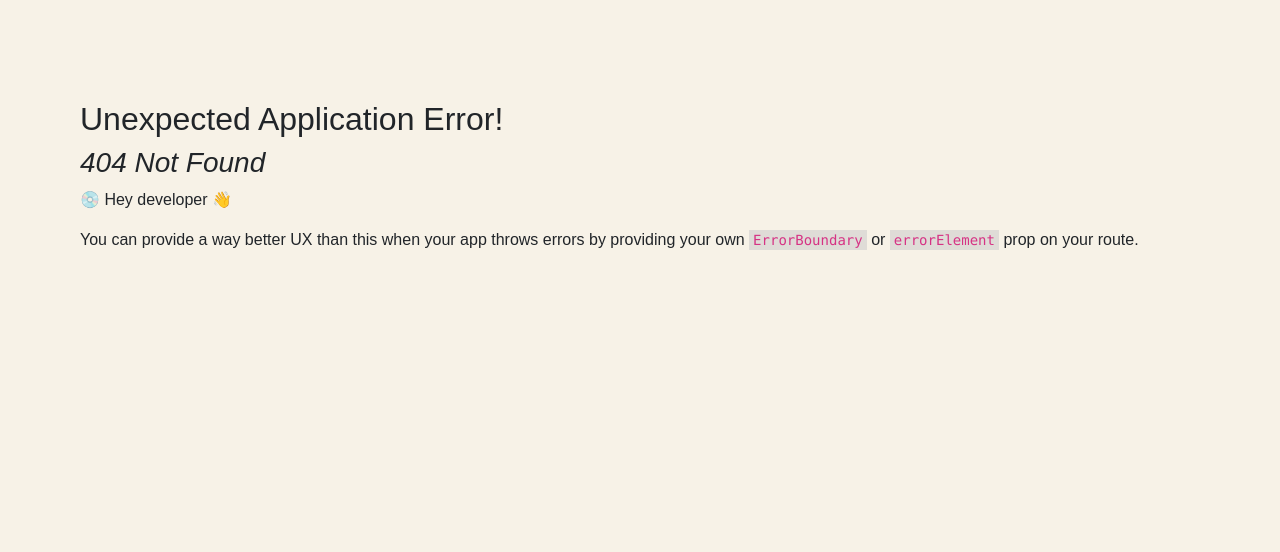
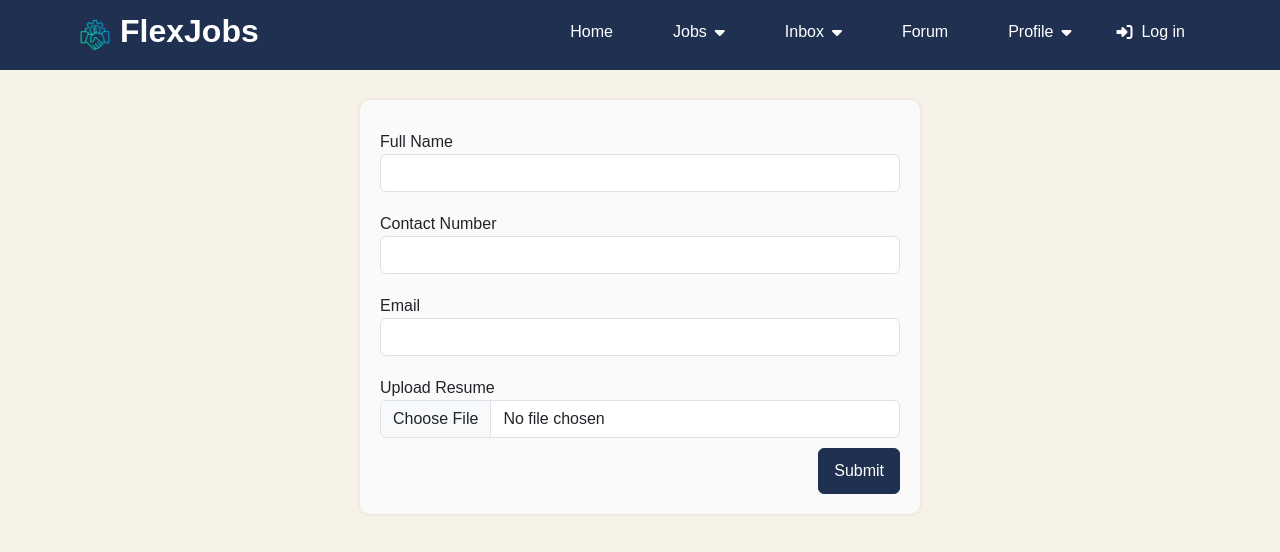
Before and after one commit to Kairos5106/FlexJobs, a React (Vite) app in the folder flexjobs-client/: page /ApplyJob in a window 1280 px wide. Before the commit this address had no page. Shown: the top 552 px of the page. Built offline with nearby package versions, Linux system fonts and the light colour scheme.

Commit message:
saving changes

```diff
--- a/flexjobs-client/src/Router/Router.jsx
+++ b/flexjobs-client/src/Router/Router.jsx
@@ -6,6 +6,7 @@ import Home from "../modules/Module1/Home";
 import JobSearch from "../modules/Module2/JobSearch";
 import PostJob from "../modules/Module2/PostJob";
 import JobDetails from "../modules/Module2/JobDetails";
+import ApplyJob from "../modules/Module2/ApplyJob";
 import Module3Page from "../modules/Module3/Module3Page";
 import Module4Page from "../modules/Module4/Module4Page";
 import Module5Page from "../modules/Module5/Module5Page";
@@ -26,6 +27,7 @@ const router = createBrowserRouter([
         { path: "/JobSearch", element: <JobSearch/> },
         { path: "/PostJob", element: <PostJob/> },
         { path: "/job/:id", element: <JobDetails/> },
+        { path: "/ApplyJob", element: <ApplyJob/> },
 
         // Module 3
         { path: "/Module3Page", element: <Module3Page/> },
--- /dev/null
+++ b/flexjobs-client/src/modules/Module2/ApplyJob.jsx
@@ -0,0 +1,111 @@
+import React, { useState } from 'react'
+import 'bootstrap/dist/css/bootstrap.min.css';
+import './Module2.css';
+
+const ApplyJob = () => {
+    // Construct the job application object
+    const [applicationFormData, setApplicationFormData] = useState({
+        fullName: '',
+        contactNumber: '',
+        email: '',
+        resume: '',
+    });
+
+    // Handle form data change
+    const handleChange = (e) => {
+        const { name, value } = e.target;
+        setApplicationFormData(prevState => ({
+            ...prevState,
+            [name]: value
+        }));
+    };
+
+    // Handle file input change
+    const handleFileChange = (e) => {
+        setApplicationFormData(prevState => ({
+            ...prevState,
+            resume: e.target.files[0]
+        }));
+    };
+
+    // Function to submit the job application
+    const onSubmit = async (e) => {
+        e.preventDefault();
+
+        const applicationData = {
+            ...applicationFormData,
+            jobId: job._id,
+            jobTitle: job.jobTitle,
+            companyName: job.companyName,
+            jobLocation: job.jobLocation,
+            dateApplied: new Date().toISOString()
+        };
+
+        try {
+            const response = await fetch("http://localhost:3000/post-job-application", {
+                method: "POST",
+                headers: {"Content-Type" : "application/json"},
+                body: JSON.stringify(applicationData)
+            });
+
+            const result = await response.json();
+            if (response.ok) {
+                console.log("Application saved successfully:", result);
+                alert("Great job! You've applied successfully. Keep an eye on the 'Jobs Applied' section in your profile to track its status.");
+            } else {
+                console.error('Error posting application:', result);
+                alert('Error posting application: ' + result.message);
+            }
+        } catch (error) {
+            console.error('Error posting application:', error);
+            alert('Error posting application: ' + error.message);
+        }
+    };
+
+    return (
+        <div className="section apply-job">
+            <div className="col-md-6" id="apply-job">
+                <form className="apply-job-form" id="apply-job-form" onSubmit={onSubmit}>
+                    {/* Full name */}
+                    <div className="row g-2 job-form-row">
+                        <div className="col-sm-12">
+                            <label htmlFor="fullName">Full Name</label>
+                            <input type="text" className="form-control" id="fullName" name="fullName" placeholder="" required value={applicationFormData.fullName} onChange={handleChange} />
+                        </div>
+                    </div>
+
+                    {/* Contact number */}
+                    <div className="row g-2 job-form-row">
+                        <div className="col-sm-12">
+                            <label htmlFor="contactNumber">Contact Number</label>
+                            <input type="text" className="form-control" id="contactNumber" name="contactNumber" placeholder="" required value={applicationFormData.contactNumber} onChange={handleChange} />
+                        </div>
+                    </div>
+
+                    {/* Email */}
+                    <div className="row g-2 job-form-row">
+                        <div className="col-sm-12">
+                            <label htmlFor="email">Email</label>
+                            <input type="email" className="form-control" id="email" name="email" placeholder="" required value={applicationFormData.email} onChange={handleChange} />
+                        </div>
+                    </div>
+
+                    {/* Resume */}
+                    <div className="row g-2 job-form-row">
+                        <div className="col-sm-12">
+                            <label htmlFor="resume">Upload Resume</label>
+                            <input type="file" className="form-control" id="resume" accept=".pdf,.doc,.docx" required onChange={handleFileChange}/>
+                        </div>
+                    </div>
+
+                    {/* Submit button */}
+                    <div className="submit-button-postajob d-flex justify-content-end">
+                        <button className="btn btn-primary" id="submit-button-postajob" type="submit">Submit</button>
+                    </div>
+                </form>
+            </div>
+        </div>
+    )
+}
+
+export default ApplyJob
--- a/flexjobs-client/src/modules/Module2/JobDetails.jsx
+++ b/flexjobs-client/src/modules/Module2/JobDetails.jsx
@@ -1,4 +1,5 @@
 import React, { useEffect, useState } from 'react'
+import { Link } from 'react-router-dom';
 import 'bootstrap/dist/css/bootstrap.min.css';
 import 'bootstrap/dist/js/bootstrap.bundle.min.js';
 import './Module2.css';
@@ -10,6 +11,7 @@ const JobDetails = () => {
     const [job, setJob] = useState({});
     console.log("Job ID:", id);
 
+    // Fetch and display the particular job
     useEffect(() => {
         fetch(`http://localhost:3000/all-jobs/${id}`)
             .then(res => res.json())
@@ -32,58 +34,6 @@ const JobDetails = () => {
         return `${days} days ago`;
     };
 
-    // Handle form data change
-    const handleChange = (e) => {
-        const { name, value } = e.target;
-        setApplicationFormData(prevState => ({
-            ...prevState,
-            [name]: value
-        }));
-    };
-
-    // Handle file input change
-    const handleFileChange = (e) => {
-        setApplicationFormData(prevState => ({
-            ...prevState,
-            resume: e.target.files[0]
-        }));
-    };
-
-    // Construct the job application object
-    const [applicationFormData, setApplicationFormData] = useState({
-        fullName: '',
-        contactNumber: '',
-        email: '',
-        resume: '',
-    });
-
-    // Function to submit the job application
-    const onSubmit = async (e) => {
-        e.preventDefault();
-
-        const applicationData = { ...applicationFormData };
-
-        try {
-            const response = await fetch("http://localhost:3000/post-job-application", {
-                method: "POST",
-                headers: {"Content-Type" : "application/json"},
-                body: JSON.stringify(jobData)
-            });
-
-            const result = await response.json();
-            if (response.ok) {
-                console.log("Application saved successfully:", result);
-                alert("Great job! You've applied successfully. Keep an eye on the 'Jobs Applied' section in your profile to track its status.");
-            } else {
-                console.error('Error posting application:', result);
-                alert('Error posting application: ' + result.message);
-            }
-        } catch (error) {
-            console.error('Error posting application:', error);
-            alert('Error posting application: ' + error.message);
-        }
-    };
-
     return (
         <div>
             {/* Top Section */}
@@ -104,7 +54,18 @@ const JobDetails = () => {
                                 <h1 className="h1" id="job-title">{job.jobTitle}</h1>
 
                                 {/* Apply button */}
-                                <button type="button" className="btn btn-primary apply-job-button" id="apply-job-button" data-bs-toggle="modal" data-bs-target="#applyNowPopup">Apply</button>
+                                {/* Apply button */}
+                                <Link to={{
+                                    pathname: "/ApplyJob",
+                                    state: {
+                                        jobId: job._id,
+                                        jobTitle: job.jobTitle,
+                                        companyName: job.companyName,
+                                        jobLocation: job.jobLocation
+                                    }
+                                }} className="btn btn-primary apply-job-button">
+                                    Apply Now
+                                </Link>
                             </div>
 
                             <hr />
@@ -155,41 +116,6 @@ const JobDetails = () => {
                     </div>
                 </div>
             </div>
-
-            {/* Apply now pop up */}
-            <div className="modal fade" id="applyNowPopup" data-bs-backdrop="static" data-bs-keyboard="false" tabIndex="-1" aria-labelledby="applyNowPopup" aria-hidden="true">
-                <div className="modal-dialog modal-dialog-centered modal-dialog-scrollable">
-                    <div className="modal-content">
-                        <div className="modal-header">
-                            <h1 className="modal-title fs-5" id="applyNowPopupTitle">Start Your Application</h1>
-                            <button type="button" className="btn-close" data-bs-dismiss="modal" aria-label="Close"></button>
-                        </div>
-                        <div className="modal-body">
-                            <form className="apply-job-form" id="apply-job-form" onSubmit={onSubmit}>
-                                <div className="mb-3">
-                                    <label htmlFor="fullName" className="col-form-label">Full Name:</label>
-                                    <input type="text" className="form-control" id="fullName" required value={applicationFormData.fullName} onChange={handleChange} />
-                                </div>
-                                <div className="mb-3">
-                                    <label htmlFor="contactNumber" className="col-form-label">Contact Number:</label>
-                                    <input type="text" className="form-control" id="contactNumber" required value={applicationFormData.contactNumber} onChange={handleChange} />
-                                </div>
-                                <div className="mb-3">
-                                    <label htmlFor="email" className="col-form-label">Email:</label>
-                                    <input type="email" className="form-control" id="email" required value={applicationFormData.email} onChange={handleChange} />
-                                </div>
-                                <div className="mb-3">
-                                    <label htmlFor="resume" className="col-form-label">Upload Resume:</label>
-                                    <input type="file" className="form-control" id="resume" accept=".pdf,.doc,.docx" required onChange={handleFileChange}/>
-                                </div>
-                                <div className="modal-footer">
-                                    <button type="submit" className="btn btn-primary" id="submit-application-button">Submit</button>
-                                </div>
-                            </form>
-                        </div>
-                    </div>
-                </div>
-            </div>
         </div>
     )
 }
--- a/flexjobs-client/src/modules/Module2/Module2.css
+++ b/flexjobs-client/src/modules/Module2/Module2.css
@@ -225,8 +225,18 @@ body {
 }
 
 
+/* Apply Job ------------------------------------------------------------------------------------------------------------------------------*/
+.apply-job {
+    display: flex;
+    justify-content: center;
+}
 
-
+.apply-job-form {
+    padding: 20px;
+    background: #fafafa;
+    border-radius: 10px;
+    box-shadow: 0 0 4px rgba(0, 0, 0, 0.1);
+}
 
 
 
```
Also changed, not shown: 1 other file (tests, documents, lock files or other folders).
